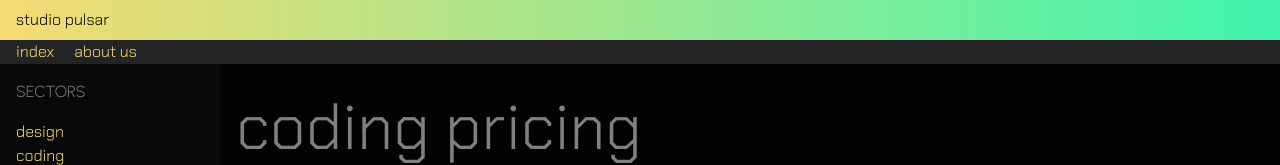
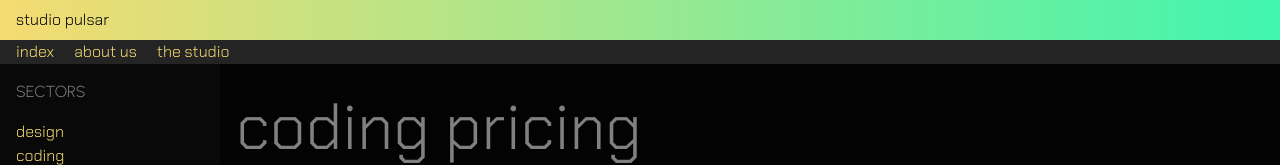
Before and after one commit to Marco177171/Marco177171.github.io, a plain HTML site: page codingServices.html in a window 1280 px wide. Shown: the top 165 px of the page. Drawn offline with Linux system fonts and the light colour scheme.

Commit message:
link to studio website added

```diff
--- a/codingServices.html
+++ b/codingServices.html
@@ -13,8 +13,10 @@
       <h6>studio pulsar</h6>
     </header>
     <nav>
+    <nav>
       <a href="index.html">index</a>
       <a href="about.html">about us</a>
+      <a href="https://studiopulsar.pro">the studio</a>
     </nav>
     <div class="sideBar">
       <p>SECTORS</p>
```
Also changed, not shown: consulting.html (+2 -0 lines), consultingServices.html (+2 -0 lines), design.html (+2 -0 lines), designServices.html (+2 -0 lines), index.html (+1 -0 lines), weLikeItSimple.html (+2 -0 lines).
